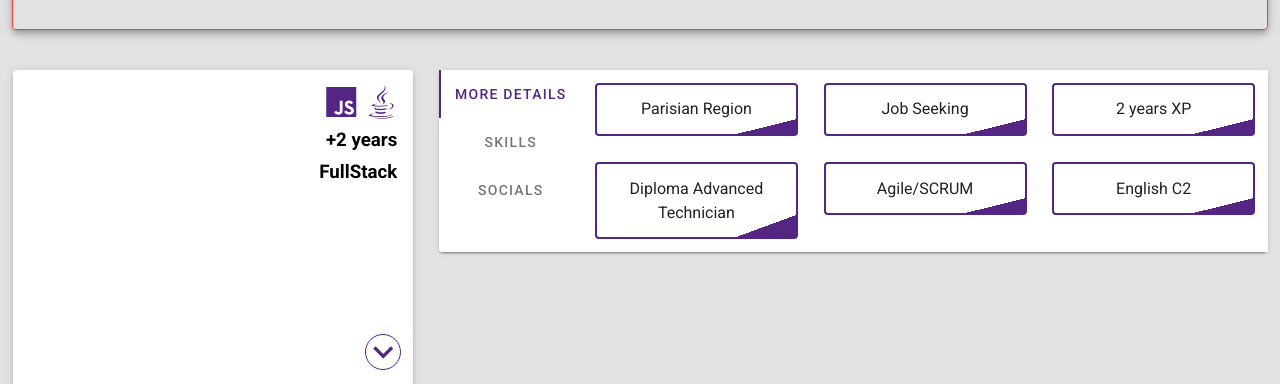
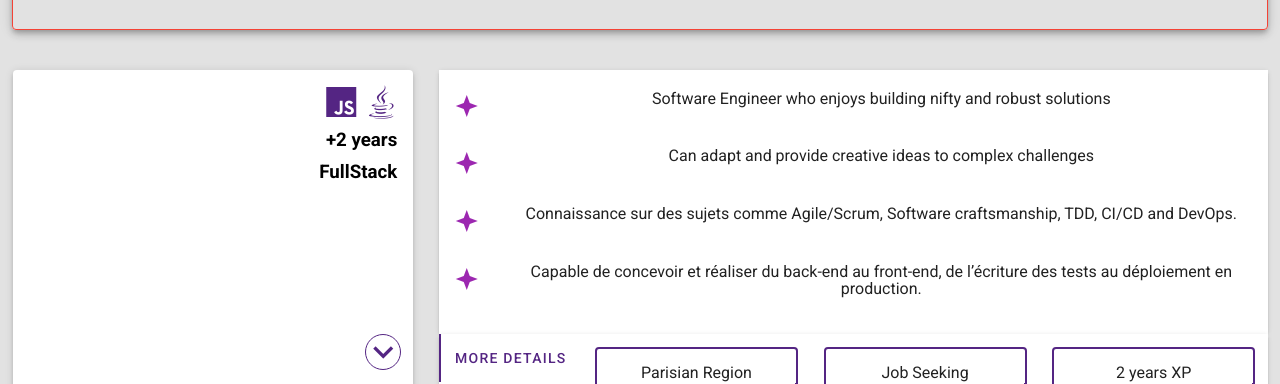
Before and after one commit to JordanSOA/vue-page, a Vue app in the folder front/personal-page/: page / in a window 1280 px wide. Shown: the part 185-569 px from the top of the page. Built offline with nearby package versions, Linux system fonts and the light colour scheme; what vue-flag-icon would draw is missing.

Commit message:
Focuspoint created, need to writer proper text

```diff
--- /dev/null
+++ b/front/personal-page/src/components/FocusPoint.vue
@@ -0,0 +1,37 @@
+<template>
+    <v-card>
+        <v-container>
+            <v-row>
+                <v-list>
+                    <v-list-item
+                    v-for="(item, index) in certif" :key="index">
+                        <v-list-item-icon>
+                            <v-icon color="purple">mdi-star-four-points</v-icon>
+                        </v-list-item-icon>
+                        <v-list-item-content >
+                            <p class="text-center">
+                            {{item}}
+                            </p>
+                        <!-- <v-list-item-title v-text="item"></v-list-item-title> -->
+                        </v-list-item-content>
+                    </v-list-item>
+                </v-list>
+            </v-row>
+        </v-container>
+    </v-card>
+</template>
+
+<script>
+export default {
+    data: () => ({
+        certif: ["Software Engineer who enjoys building nifty and robust solutions",
+        "Can adapt and provide creative ideas to complex challenges",
+        "Connaissance sur des sujets comme Agile/Scrum, Software craftsmanship, TDD, CI/CD and DevOps.",
+        "Capable de concevoir et réaliser du back-end au front-end, de l’écriture des tests au déploiement en production."]
+    })
+}
+</script>
+
+<style>
+
+</style>
--- a/front/personal-page/src/components/Home.vue
+++ b/front/personal-page/src/components/Home.vue
@@ -10,6 +10,7 @@
             <picture-card/>
         </v-col>
         <v-col align="center" cols="12" md="8" >
+            <focus-point/>
             <info-tabs/>
         </v-col>
     </v-row>
@@ -18,10 +19,11 @@
 
 <script>
 import AlertWarning from './AlertWarning.vue';
+import FocusPoint from './FocusPoint.vue';
 import InfoTabs from './InfoTabs.vue';
 import PictureCard from './PictureCard.vue';
 export default {
-    components: { PictureCard, AlertWarning, InfoTabs, InfoTabs },
+    components: { PictureCard, AlertWarning, InfoTabs, FocusPoint, InfoTabs },
     name: 'Home',
 }
 </script>
```
